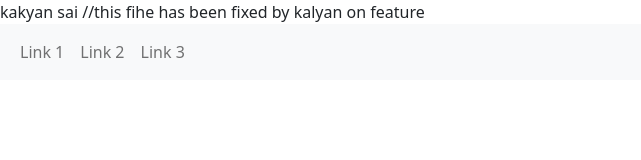
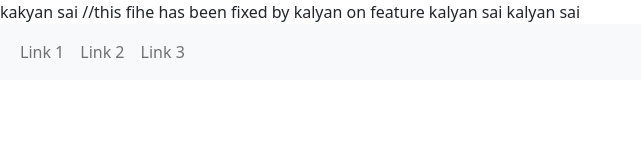
Before and after one commit to kalyan-sai-n/learning, a plain HTML site: page index.html in a window 1280 px wide. Shown: the whole page, without its empty margins (0-641 px from the left). Drawn offline with nearby package versions, Linux system fonts and the light colour scheme.

Commit message:
modifing feature branch and testng

```diff
--- a/index.html
+++ b/index.html
@@ -4,6 +4,7 @@ kakyan sai
 //this fihe has been fixed by kalyan on feature
 
 <html lang="en">
+kalyan sai kalyan sai
 
 <head>
 
```
